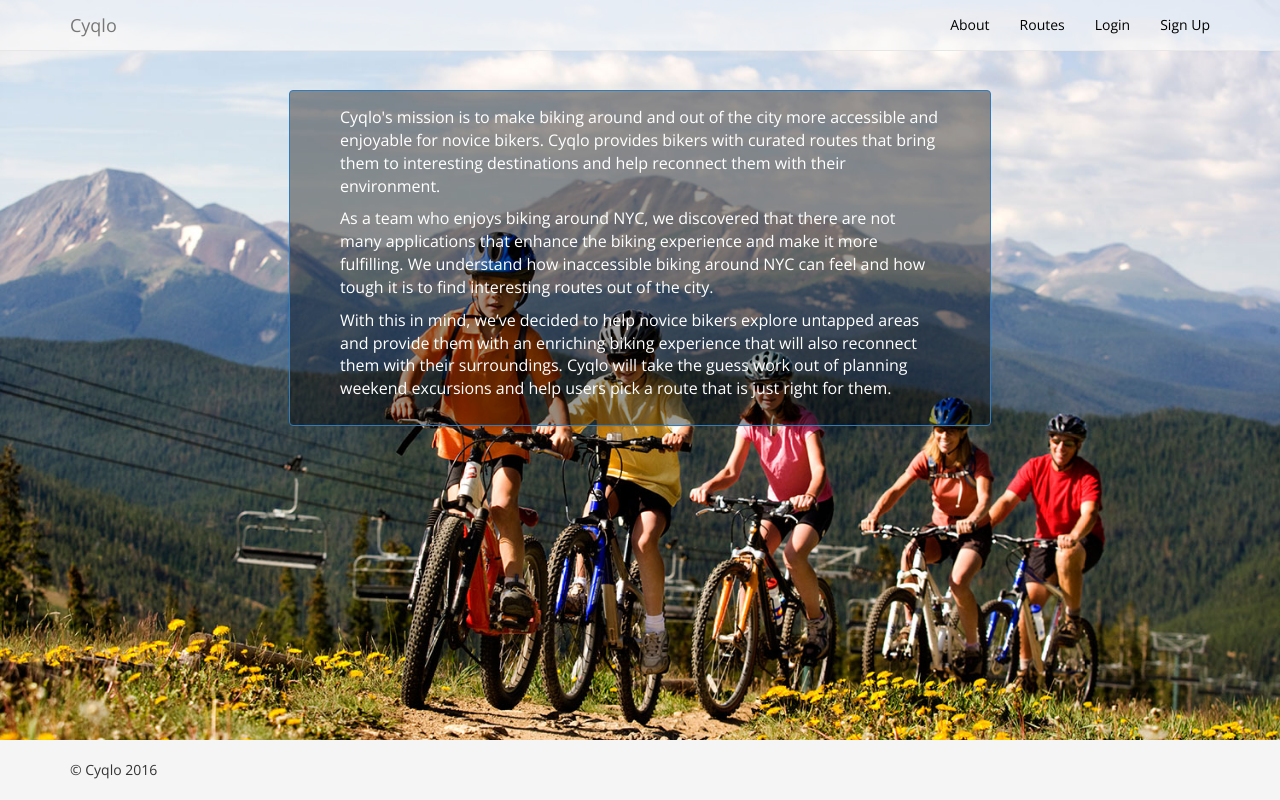
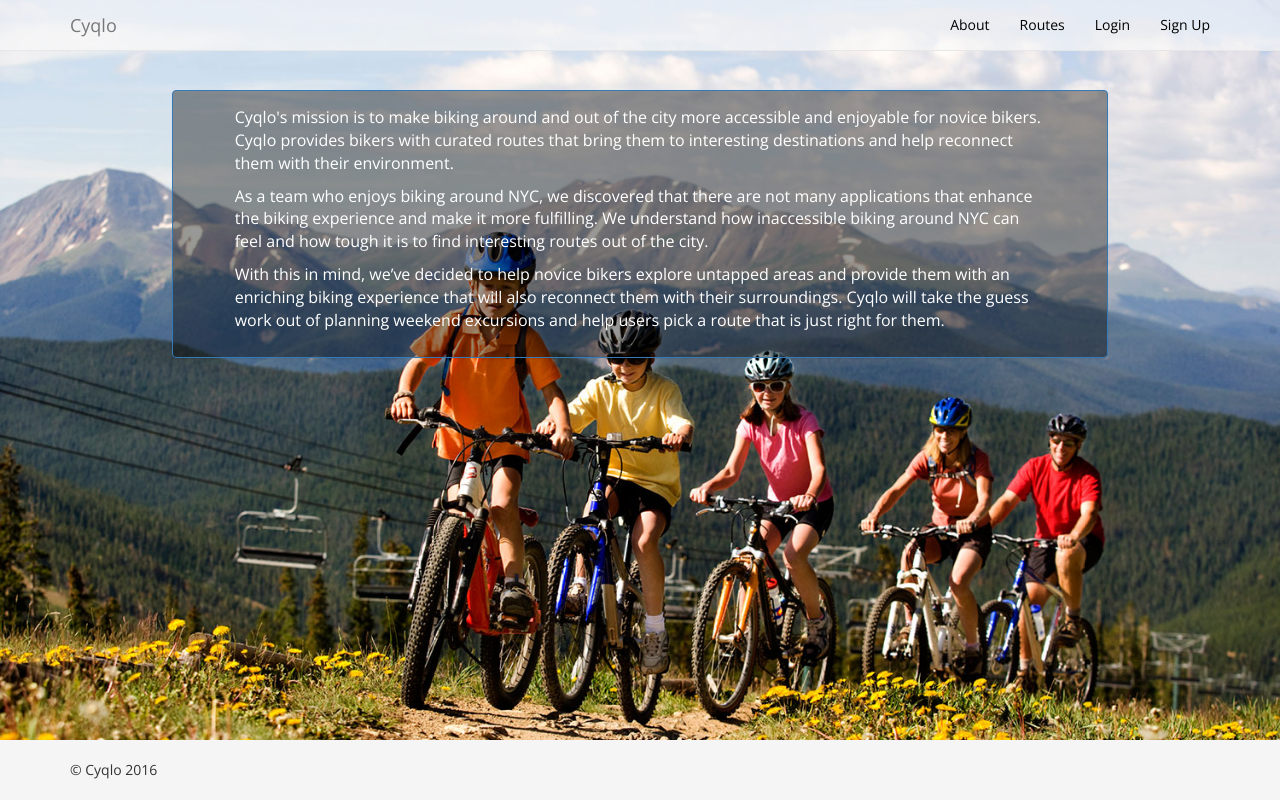
Before and after one commit to johnnyplaydrums/cyqlo, a Django app: page /about in a window 1280 px wide. Run offline with Django 3.2, Linux system fonts and the light colour scheme; some libraries are stand-ins or nearby versions.

Commit message:
Take CSS out of HTML file and put into main.css - addition of fotn-size16px class in main.css

```diff
--- a/main/static/stylesheets/main.css
+++ b/main/static/stylesheets/main.css
@@ -43,3 +43,7 @@ body {
 .container-fluid {
     padding: 0;
 }
+
+.font-size-16px {
+  font-size: 16px
+}
--- a/main/templates/about.html
+++ b/main/templates/about.html
@@ -5,19 +5,19 @@
 <div id="about-banner">
   <div class="container" align="center">
       <div class="row content-margin-top">
-          <div class="panel panel-primary bg-black-transparent" style="width:60%">
-              <div class="panel-body" style="width:90%" font-size: larger>
-                <p align="left" style="font-size:16px"> Cyqlo's mission is to make biking around and out of the city more accessible
+          <div class="panel panel-primary bg-black-transparent" style="width:80%">
+              <div class="panel-body" style="width:90%">
+                <p align="left" class="font-size-16px"> Cyqlo's mission is to make biking around and out of the city more accessible
                     and enjoyable for novice bikers. Cyqlo provides bikers with curated routes
                     that bring them to interesting destinations and help reconnect them with
                     their environment. </p>
 
-                <p align="left" style="font-size:16px"> As a team who enjoys biking around NYC, we discovered that there are not
+                <p align="left" class="font-size-16px" > As a team who enjoys biking around NYC, we discovered that there are not
                     many applications that enhance the biking experience and make it more
                     fulfilling. We understand how inaccessible biking around NYC can feel and
                     how tough it is to find interesting routes out of the city.
 
-                <p align="left" style="font-size:16px"> With this in mind, we’ve decided to help novice bikers explore untapped
+                <p align="left" class="font-size-16px"> With this in mind, we’ve decided to help novice bikers explore untapped
                     areas and provide them with an enriching biking experience that will also
                     reconnect them with their surroundings. Cyqlo will take the guess work out of planning weekend excursions and help
                     users pick a route that is just right for them. </p>
```
